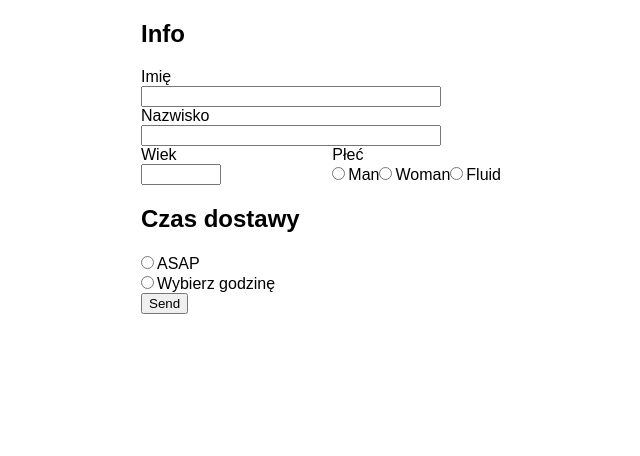
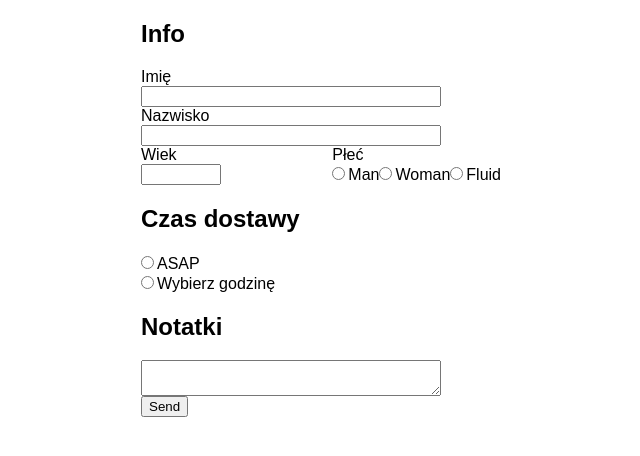
Before and after one commit to pasternakewa/pizza-form, a React (Create React App) app: page / in a window 1280 px wide. Shown: the top 456 px of the page, without its empty margins (319-959 px from the left). Built offline with nearby package versions, Linux system fonts and the light colour scheme.

Commit message:
Add textarea to the form

```diff
--- a/src/components/Form.js
+++ b/src/components/Form.js
@@ -2,6 +2,7 @@ import React, { useState } from "react";
 import RadioButtons from "./RadioButtons";
 import Input from "./Input";
 import RadioButton from "./RadioButton";
+import Textarea from "./Textarea";
 
 /**
  * {
@@ -37,7 +38,6 @@ const Form = () => {
       setShowDeliveryHours(true);
     }
   };
-
   return (
     <form onSubmit={send}>
       <h2>Info</h2>
@@ -113,6 +113,11 @@ const Form = () => {
           />
         )}
       </div>
+      <h2>Notatki</h2>
+      <Textarea
+        handleChange={handleFormStateChange("note")}
+        value={formState.note}
+      />
       <button type="submit">Send</button>
     </form>
   );
--- /dev/null
+++ b/src/components/Textarea.js
@@ -0,0 +1,20 @@
+import React from "react";
+
+const DEFAULT_WIDTH = "300px";
+
+const Textarea = ({ name, width = DEFAULT_WIDTH, handleChange }) => {
+  return (
+    <div
+      style={{
+        display: "flex",
+        flexDirection: "column",
+        width,
+        justifyContent: "start"
+      }}
+    >
+      <textarea id={name} onChange={handleChange} />
+    </div>
+  );
+};
+
+export default Textarea;
```
